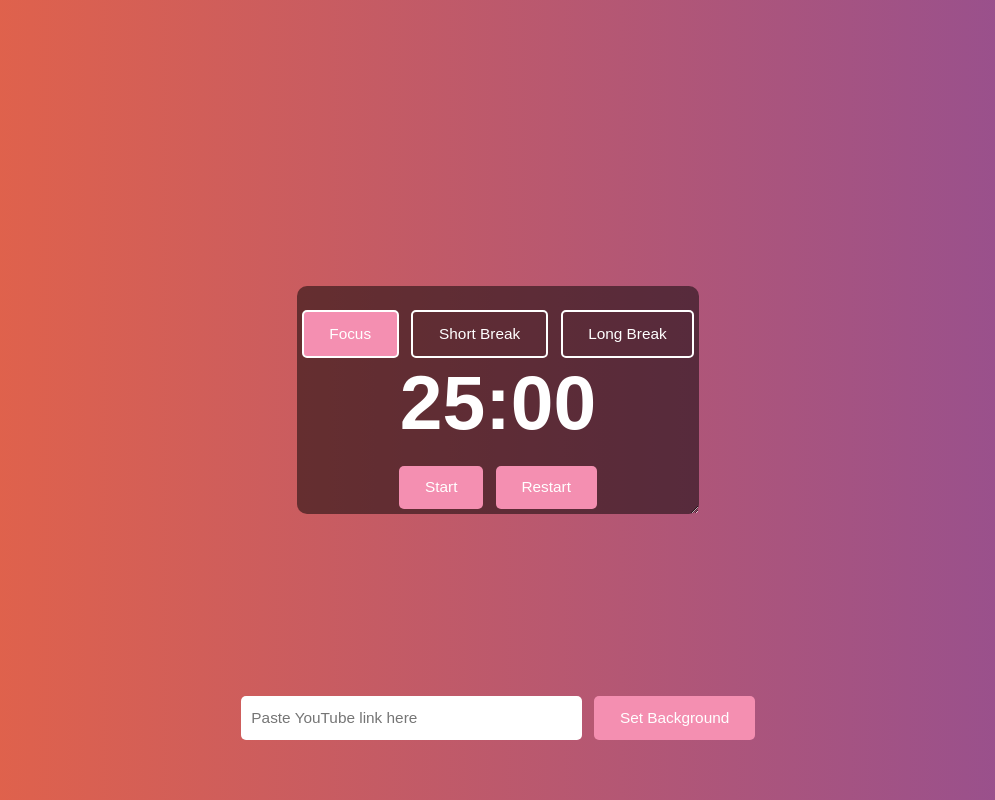
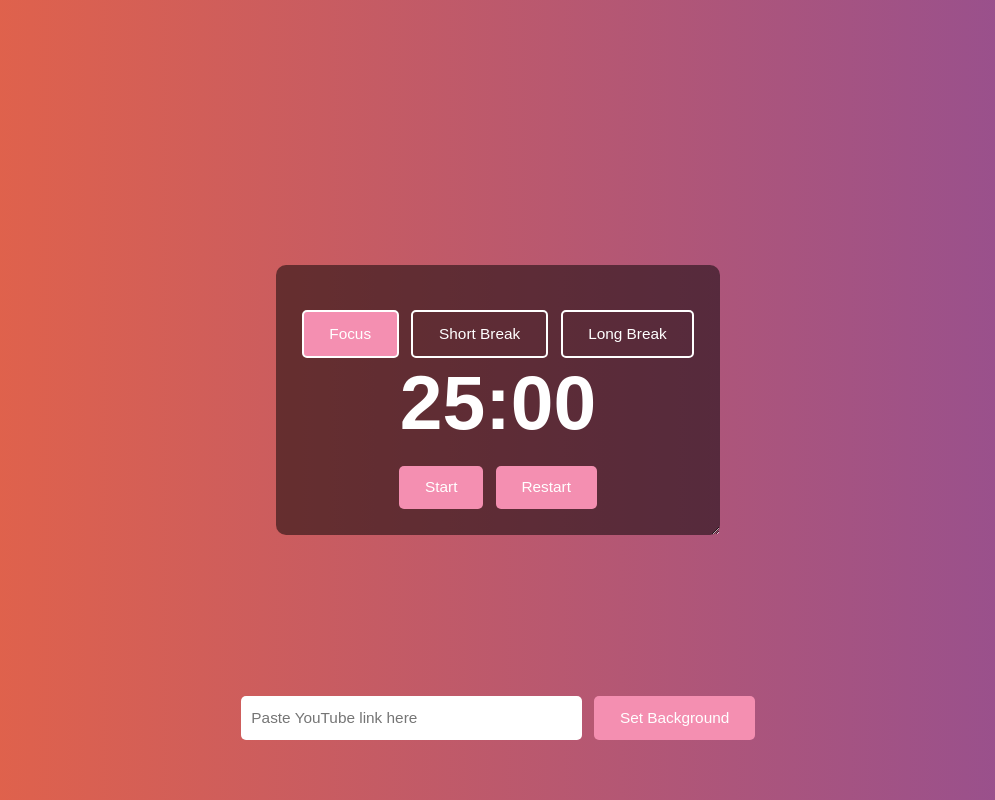
Before and after one commit to urmxrainbow/Pomodoro-Timer-Website, a plain HTML site: page index.html in a window 1280 px wide. Shown: the whole page, without its empty margins (142-1137 px from the left). Drawn offline with Linux system fonts and the light colour scheme.

Commit message:
Add files via upload

```diff
--- a/Styles.css
+++ b/Styles.css
@@ -27,7 +27,7 @@ body {
     position: absolute;
     z-index: 2;
     background: rgba(0, 0, 0, 0.5);
-    padding: 5px;
+    padding: 2vw;
     border-radius: 10px;
     display: flex;
     flex-direction: column;
```
